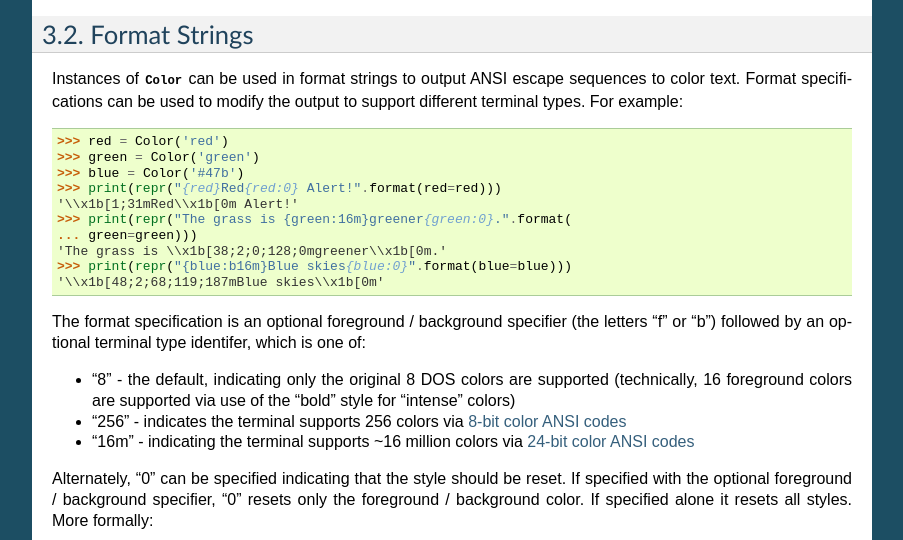
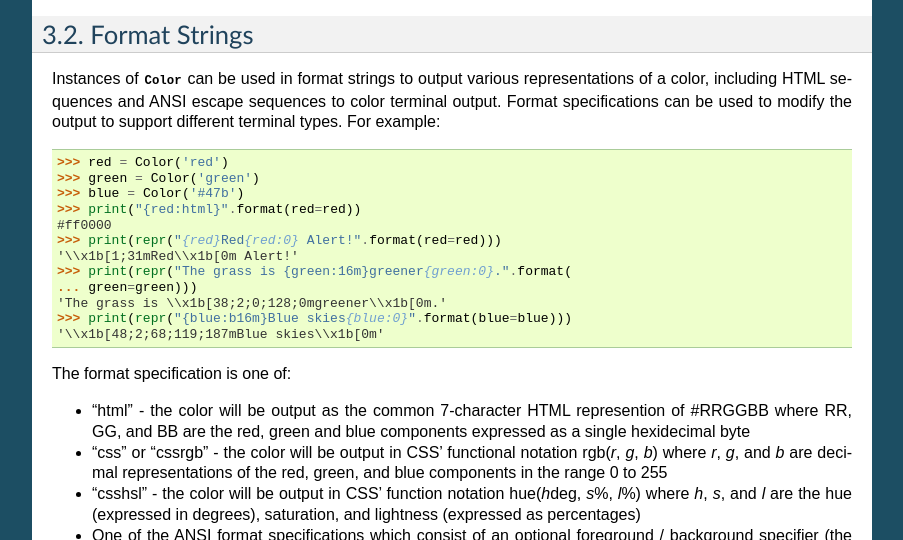
Before and after one commit to waveform80/colorzero, a Sphinx documentation site: the page built from docs/api_color.rst, in a window 1280 px wide and 1400 px high, cut to the strip 412-952 px from the top of the window. Shown: the whole strip, without its empty margins (198-1101 px from the left). Built offline with Sphinx 7.4.7, drawn with Linux system fonts in a browser that asks for light colours; some of the changed text lies outside the part shown.

Commit message:
Add html and css format specifications

```diff
--- a/docs/api_color.rst
+++ b/docs/api_color.rst
@@ -28,15 +28,18 @@ systems.
 Format Strings
 ==============
 
-Instances of :class:`Color` can be used in format strings to output ANSI escape
-sequences to color text. Format specifications can be used to modify the output
-to support different terminal types. For example:
+Instances of :class:`Color` can be used in format strings to output various
+representations of a color, including HTML sequences and ANSI escape sequences
+to color terminal output. Format specifications can be used to modify the
+output to support different terminal types. For example:
 
 .. code-block:: pycon
 
     >>> red = Color('red')
     >>> green = Color('green')
     >>> blue = Color('#47b')
+    >>> print("{red:html}".format(red=red))
+    #ff0000
     >>> print(repr("{red}Red{red:0} Alert!".format(red=red)))
     '\\x1b[1;31mRed\\x1b[0m Alert!'
     >>> print(repr("The grass is {green:16m}greener{green:0}.".format(
@@ -45,19 +48,33 @@ to support different terminal types. For example:
     >>> print(repr("{blue:b16m}Blue skies{blue:0}".format(blue=blue)))
     '\\x1b[48;2;68;119;187mBlue skies\\x1b[0m'
 
-The format specification is an optional foreground / background specifier (the
-letters "f" or "b") followed by an optional terminal type identifer, which is
-one of:
+The format specification is one of:
 
-* "8" - the default, indicating only the original 8 DOS colors are supported
-  (technically, 16 foreground colors are supported via use of the "bold" style
-  for "intense" colors)
+* "html" - the color will be output as the common 7-character HTML represention
+  of #RRGGBB where RR, GG, and BB are the red, green and blue components
+  expressed as a single hexidecimal byte
 
-* "256" - indicates the terminal supports 256 colors via `8-bit color ANSI
-  codes`_
+* "css" or "cssrgb" - the color will be output in CSS' functional notation
+  rgb(*r*, *g*, *b*) where *r*, *g*, and *b* are decimal representations of the
+  red, green, and blue components in the range 0 to 255
 
-* "16m" - indicating the terminal supports ~16 million colors via `24-bit color
-  ANSI codes`_
+* "csshsl" - the color will be output in CSS' function notation hue(*h*\deg,
+  *s*\%, *l*\%) where *h*, *s*, and *l* are the hue (expressed in degrees),
+  saturation, and lightness (expressed as percentages)
+
+* One of the ANSI format specifications which consist of an optional foreground
+  / background specifier (the letters "f" or "b") followed by an optional
+  terminal type identifer, which is one of:
+
+  - "8" - the default, indicating only the original 8 DOS colors are supported
+    (technically, 16 foreground colors are supported via use of the "bold"
+    style for "intense" colors)
+
+  - "256" - indicates the terminal supports 256 colors via `8-bit color ANSI
+    codes`_
+
+  - "16m" - indicating the terminal supports ~16 million colors via `24-bit
+    color ANSI codes`_
 
 Alternately, "0" can be specified indicating that the style should be
 reset. If specified with the optional foreground / background specifier,
@@ -66,13 +83,19 @@ resets all styles. More formally:
 
 .. code-block:: bnf
 
-    <fore_back>   ::= "" | "f" | "b"
-    <type>        ::= "" | "0" | "8" | "256" | "16m"
-    <format_spec> ::= <fore_back> <type>
+    <term_fore_back> ::= "" | "f" | "b"
+    <term_type>      ::= "" | "0" | "8" | "256" | "16m"
+    <term>           ::= <term_fore_back> <term_type>
+    <html>           ::= "html"
+    <css>            ::= "css" ("rgb" | "hsl")?
+    <format_spec>    ::= <html> | <css> | <term>
 
 .. versionadded:: 1.1
     The ability to output ANSI codes via format strings, and the
     customization of :func:`repr` output.
+
+.. versionadded:: 1.2
+    The ability to output HTML and CSS representations via format strings
 
 .. _8-bit color ANSI codes: https://en.wikipedia.org/wiki/ANSI_escape_code#8-bit
 .. _24-bit color ANSI codes: https://en.wikipedia.org/wiki/ANSI_escape_code#24-bit
```
Also changed, not shown: 2 other files.
